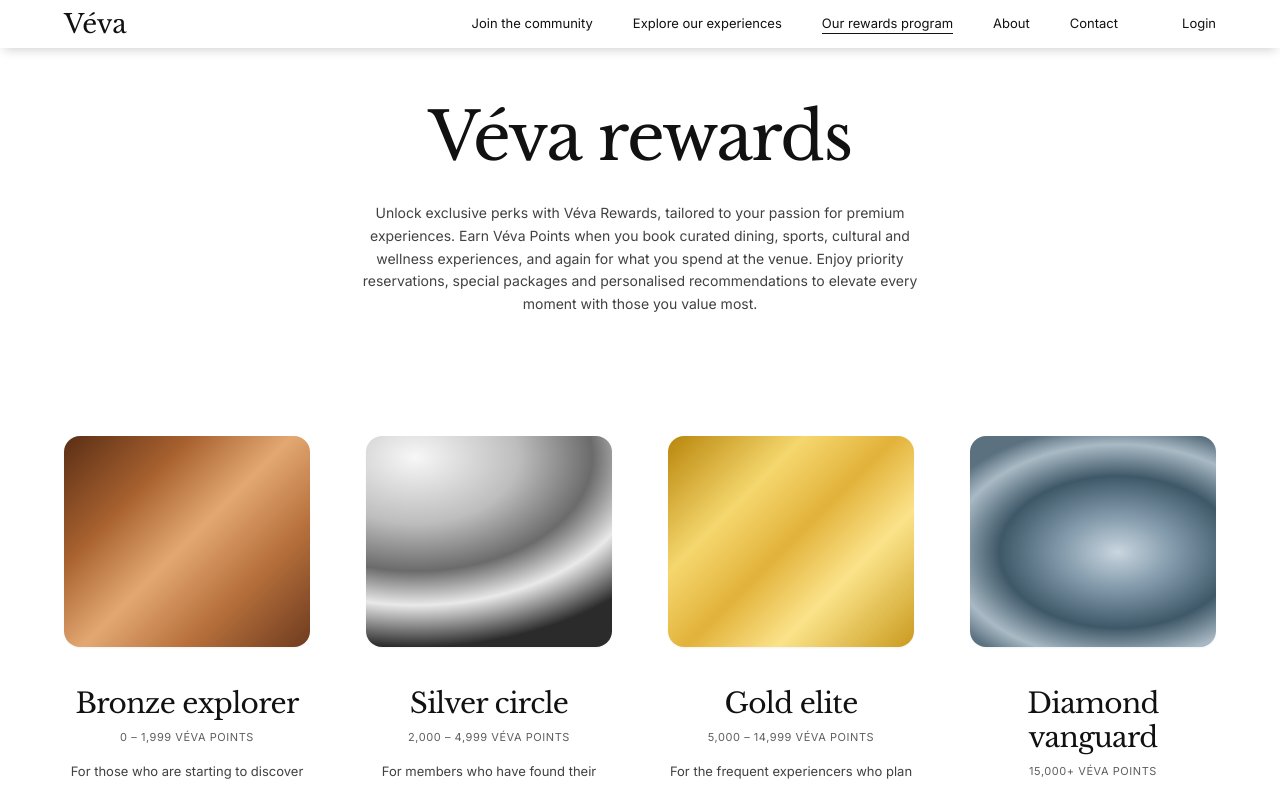
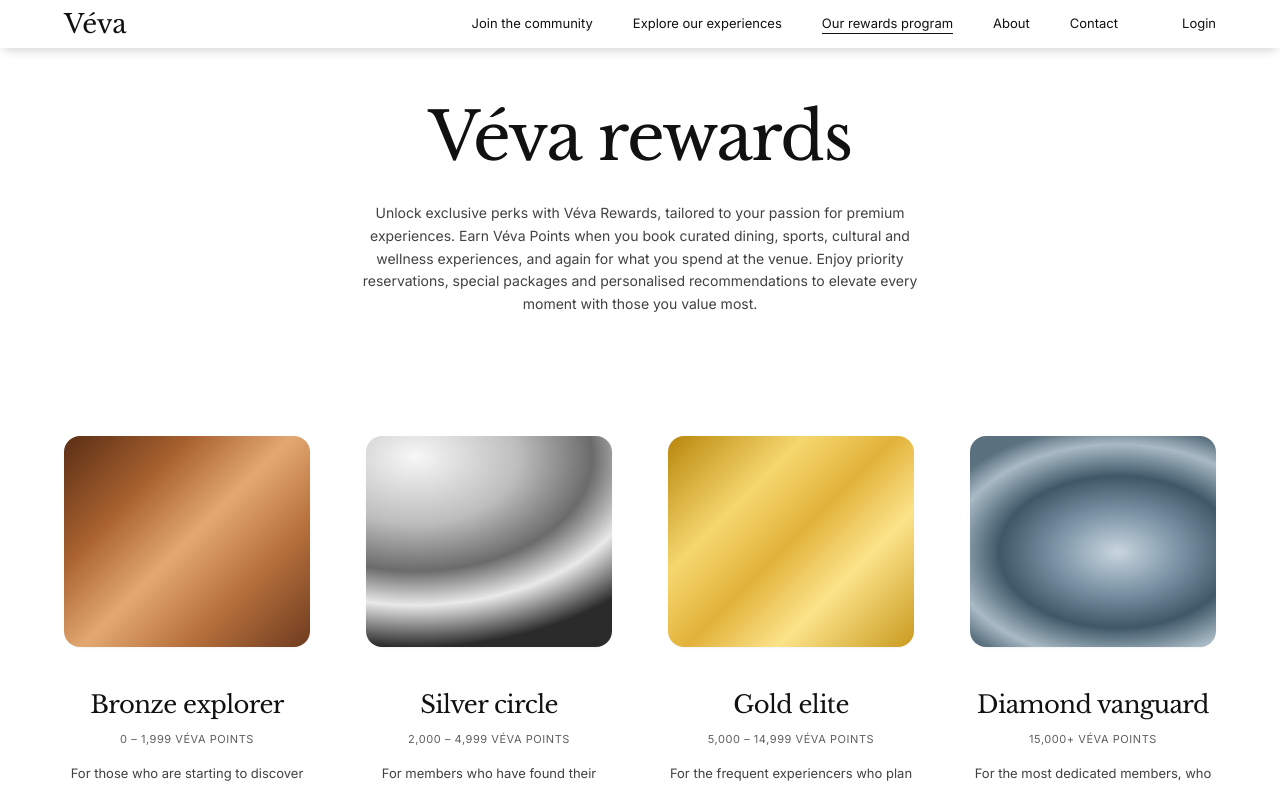
Before and after one commit to estevana97/Veva, a Next.js app: page /rewards in a window 1280 px wide. Shown: the top 785 px of the page. Built offline with nearby package versions, Linux system fonts and the light colour scheme.

Commit message:
Rewards: keep level names on one line so the cards align
Co-Authored-By: Claude Opus 5.5 <noreply@anthropic.com>
Claude-Session: https://claude.ai/code/session_013jgzTMEzu43TevWRzZ3Lbk

```diff
--- a/app/rewards/page.tsx
+++ b/app/rewards/page.tsx
@@ -47,11 +47,11 @@ export default function RewardsPage() {
         </p>
       </section>
 
-      <section className="container-page grid gap-16 pt-10 sm:grid-cols-2 sm:gap-10 lg:grid-cols-4 xl:gap-14">
+      <section className="container-page grid gap-16 pt-10 sm:grid-cols-2 sm:gap-10 xl:grid-cols-4 xl:gap-14">
         {tiers.map((t) => (
           <div key={t.id} className="flex flex-col items-center text-center">
             <div className="aspect-[7/6] w-full rounded-2xl shadow-sm" style={{ background: t.surface }} role="img" aria-label={`${t.name} card`} />
-            <h2 className="mt-10 text-3xl">{t.name}</h2>
+            <h2 className="mt-10 whitespace-nowrap text-[clamp(1.375rem,1.9vw,1.75rem)]">{t.name}</h2>
             <p className="mt-2 text-xs uppercase tracking-wider text-muted">{t.points}</p>
             <p className="mt-4 max-w-sm flex-1 text-sm leading-relaxed text-ink/80">{t.summary}</p>
             <a href={`#${t.id}`} className="btn-outline mt-8 w-full">
```
